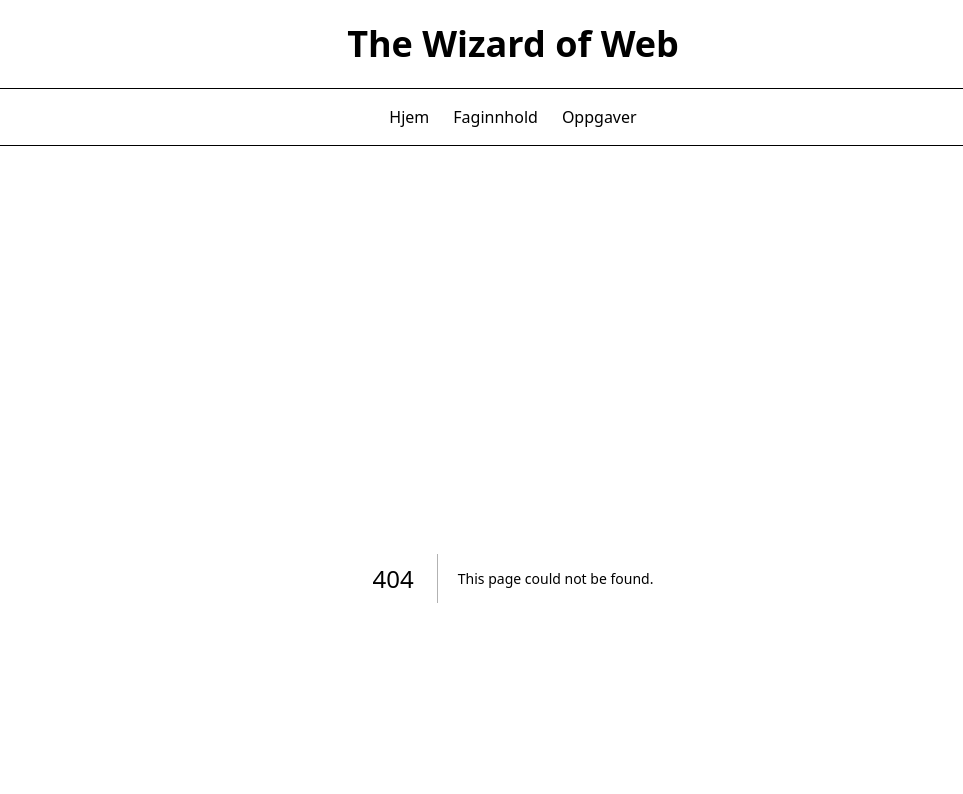
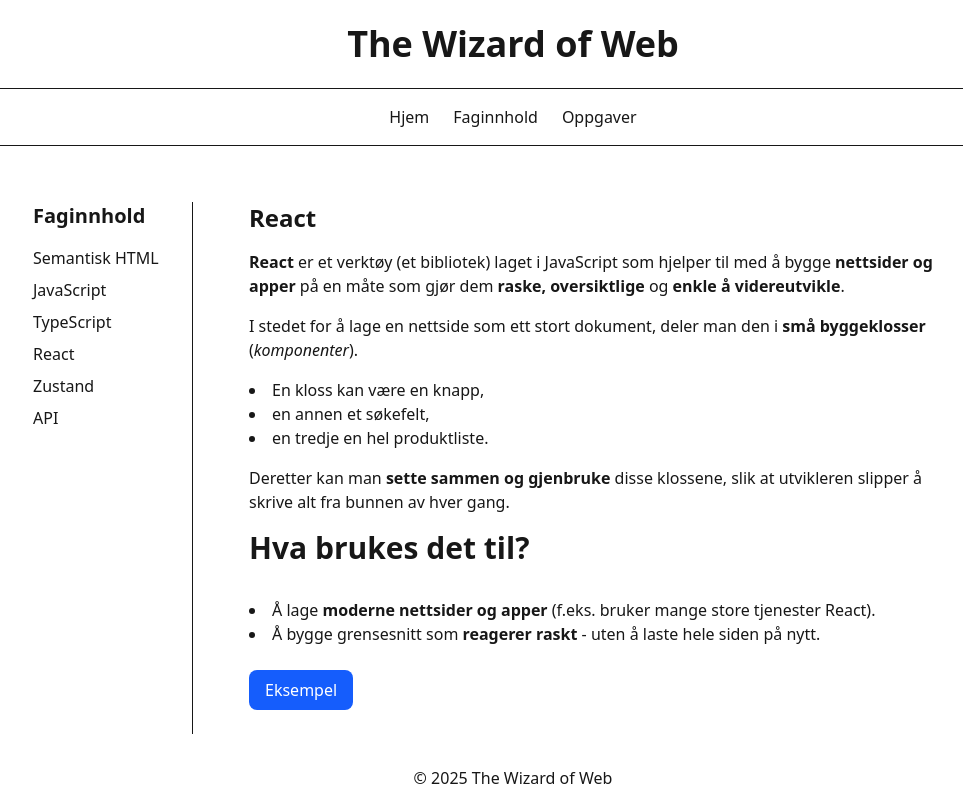
Before and after one commit to brolun/arbeidskrav02-emne06-ga, a Next.js app: page /faginnhold/emne05 in a window 1280 px wide. Before the commit this address had no page. Shown: the top 794 px of the page, without its empty margins (127-1090 px from the left). Built offline with nearby package versions, Linux system fonts and the light colour scheme.

Commit message:
lagt til react sidet

```diff
--- /dev/null
+++ b/app/faginnhold/emne05/page.tsx
@@ -0,0 +1,107 @@
+"use client";
+
+import { useMemo, useState } from "react";
+
+type User = { id: number; name: string; role?: "admin" | "editor" | "viewer" };
+
+function pickBy<T extends object, K extends keyof T>(
+  obj: T,
+  keys: K[]
+): Pick<T, K> {
+  const out = {} as Pick<T, K>;
+  for (const k of keys) (out as any)[k] = obj[k];
+  return out;
+}
+
+export default function Page() {
+  const [showExample, setShowExample] = useState(false);
+
+  const users: User[] = [
+    { id: 1, name: "Stine", role: "admin" },
+    { id: 2, name: "Bjørn", role: "editor" },
+    { id: 3, name: "Aurora" },
+  ];
+  const admins = useMemo(
+    () => users.filter((u) => u.role === "admin"),
+    [users]
+  );
+
+  return (
+    <main className="max-w-3xl mx-auto p-6 space-y-6">
+      <section className="space-y-4">
+        <h1 className="text-2xl font-bold">React</h1>
+        <p>
+          <strong>React</strong> er et verktøy (et bibliotek) laget i JavaScript
+          som hjelper til med å bygge <strong>nettsider og apper</strong> på en
+          måte som gjør dem <strong>raske, oversiktlige</strong> og{" "}
+          <strong>enkle å videreutvikle</strong>.
+        </p>
+        <p>
+          I stedet for å lage en nettside som ett stort dokument, deler man den
+          i <strong>små byggeklosser</strong> (<em>komponenter</em>).
+        </p>
+        <ul className="list-disc list-inside">
+          <li>En kloss kan være en knapp,</li>
+          <li>en annen et søkefelt,</li>
+          <li>en tredje en hel produktliste.</li>
+        </ul>
+        <p>
+          Deretter kan man <strong>sette sammen og gjenbruke</strong> disse
+          klossene, slik at utvikleren slipper å skrive alt fra bunnen av hver
+          gang.
+        </p>
+
+        <h2 className="text-xl font-semibold">Hva brukes det til?</h2>
+        <ul className="list-disc list-inside">
+          <li>
+            Å lage <strong>moderne nettsider og apper</strong> (f.eks. bruker
+            mange store tjenester React).
+          </li>
+          <li>
+            Å bygge grensesnitt som <strong>reagerer raskt</strong> - uten å
+            laste hele siden på nytt.
+          </li>
+        </ul>
+      </section>
+
+      <section className="space-y-4">
+        <button
+          type="button"
+          onClick={() => setShowExample((v) => !v)}
+          aria-expanded={showExample}
+          className="px-4 py-2 rounded-lg font-medium text-white bg-blue-600 hover:bg-blue-500 transition"
+        >
+          {showExample ? "Skjul eksempel" : "Eksempel"}
+        </button>
+
+        {showExample && (
+          <div className="space-y-4">
+            <h3 className="text-lg font-semibold">Kode (utdrag)</h3>
+            <pre className="bg-gray-900 text-gray-100 p-4 rounded-lg text-sm whitespace-pre-wrap break-words">
+              {`type User = { id: number; name: string; role?: "admin" | "editor" | "viewer" };
+
+function pickBy<T extends object, K extends keyof T>(obj: T, keys: K[]): Pick<T,K> {
+  const out = {} as Pick<T,K>;
+  for (const k of keys) (out as any)[k] = obj[k];
+  return out;
+}`}
+            </pre>
+
+            <h3 className="text-lg font-semibold">Resultat</h3>
+            <p>Antall administratorer: {admins.length}</p>
+            <ul className="list-disc list-inside">
+              {users.map((u) => {
+                const safe = pickBy(u, ["id", "name"]);
+                return (
+                  <li key={u.id}>
+                    {safe.name} (ID: {safe.id}) {u.role && `[${u.role}]`}
+                  </li>
+                );
+              })}
+            </ul>
+          </div>
+        )}
+      </section>
+    </main>
+  );
+}
```
